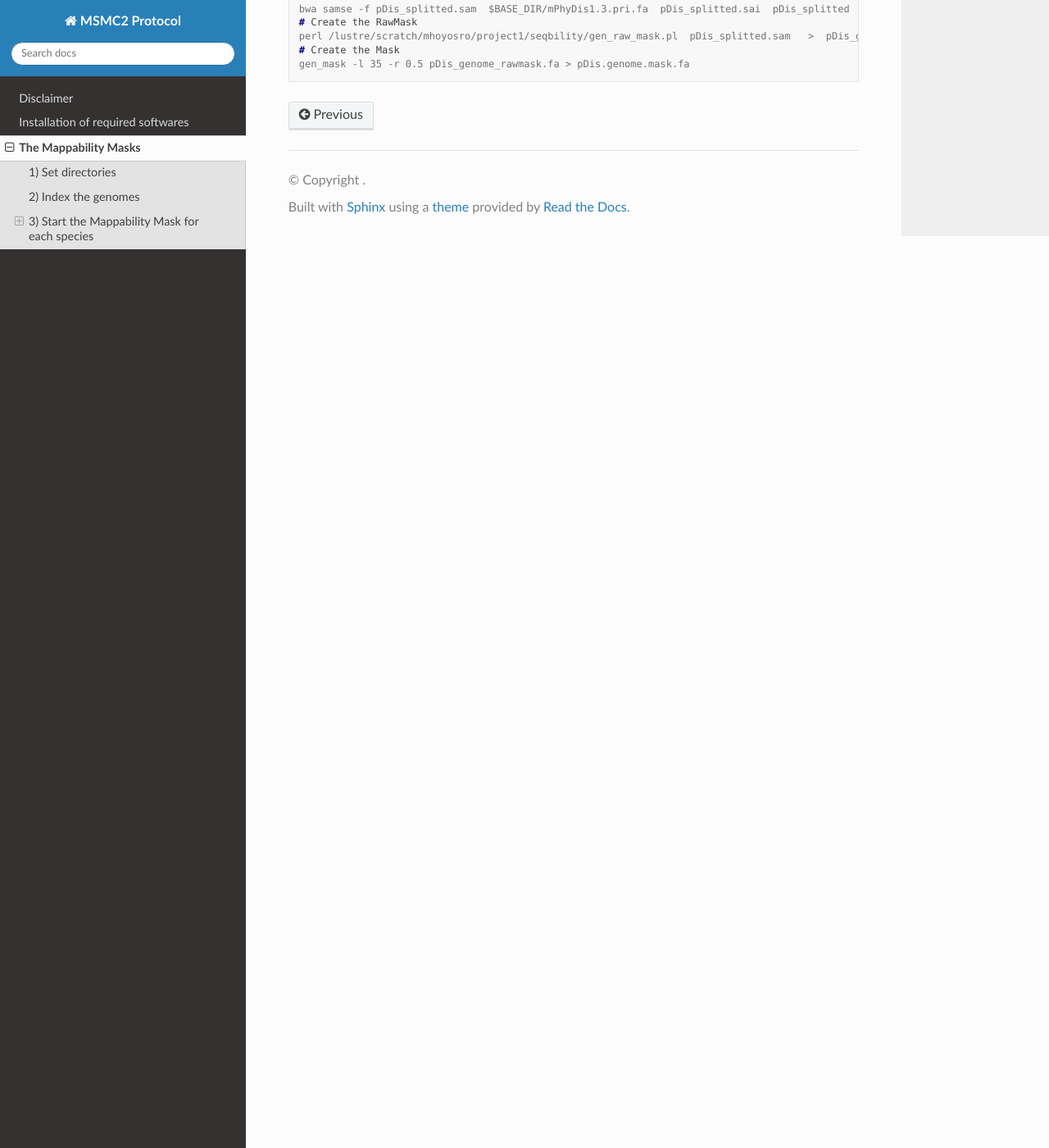
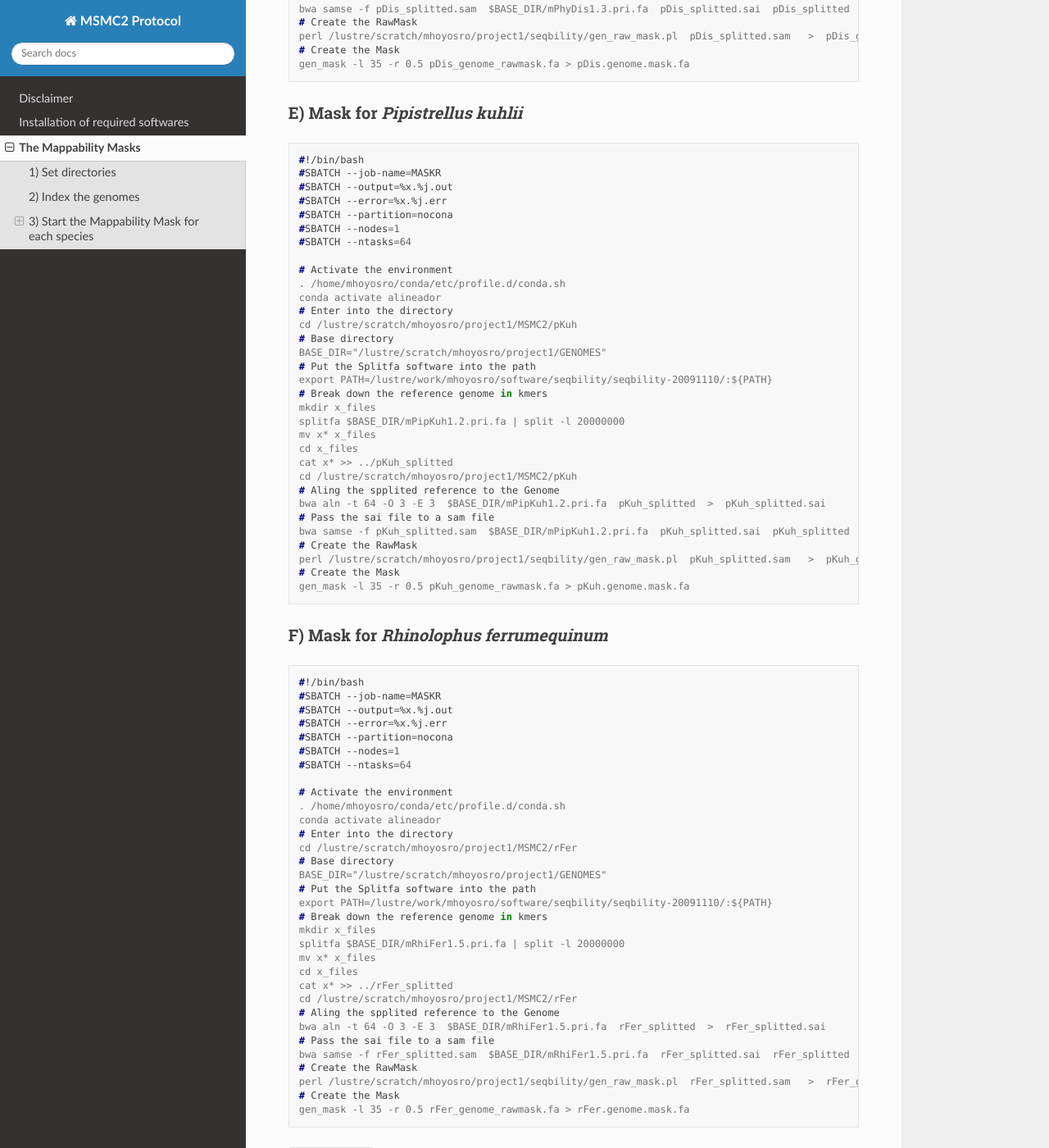
Before and after one commit to hoyosmanuel/MSMC2-Protocol, a Sphinx documentation site: the page built from docs/source/02_Data_Pre-Processing.rst, in a window 1280 px wide and 1400 px high, scrolled down 3644 px. Shown: the whole window at 82% size. Built offline with Sphinx 7.4.7 and the Read the Docs theme 3.1.0, drawn with Linux system fonts in a browser that asks for light colours.

Commit message:
Update 02_Data_Pre-Processing.rst

```diff
--- a/docs/source/02_Data_Pre-Processing.rst
+++ b/docs/source/02_Data_Pre-Processing.rst
@@ -218,3 +218,81 @@ D) Mask for *Phyllostomus discolor*
   perl /lustre/scratch/mhoyosro/project1/seqbility/gen_raw_mask.pl  pDis_splitted.sam   >  pDis_genome_rawmask.fa
   # Create the Mask
   gen_mask -l 35 -r 0.5 pDis_genome_rawmask.fa > pDis.genome.mask.fa
+
+
+E) Mask for *Pipistrellus kuhlii*
+~~~~~~~~~~~~~~~~~~~~~~~~~~~~~~~~~~~~
+
+.. code-block:: console
+
+  #!/bin/bash
+  #SBATCH --job-name=MASKR
+  #SBATCH --output=%x.%j.out
+  #SBATCH --error=%x.%j.err
+  #SBATCH --partition=nocona
+  #SBATCH --nodes=1
+  #SBATCH --ntasks=64
+
+  # Activate the environment
+  . /home/mhoyosro/conda/etc/profile.d/conda.sh
+  conda activate alineador
+  # Enter into the directory
+  cd /lustre/scratch/mhoyosro/project1/MSMC2/pKuh
+  # Base directory
+  BASE_DIR="/lustre/scratch/mhoyosro/project1/GENOMES"
+  # Put the Splitfa software into the path
+  export PATH=/lustre/work/mhoyosro/software/seqbility/seqbility-20091110/:${PATH}
+  # Break down the reference genome in kmers
+  mkdir x_files
+  splitfa $BASE_DIR/mPipKuh1.2.pri.fa | split -l 20000000
+  mv x* x_files
+  cd x_files
+  cat x* >> ../pKuh_splitted
+  cd /lustre/scratch/mhoyosro/project1/MSMC2/pKuh
+  # Aling the spplited reference to the Genome
+  bwa aln -t 64 -O 3 -E 3  $BASE_DIR/mPipKuh1.2.pri.fa  pKuh_splitted  >  pKuh_splitted.sai
+  # Pass the sai file to a sam file
+  bwa samse -f pKuh_splitted.sam  $BASE_DIR/mPipKuh1.2.pri.fa  pKuh_splitted.sai  pKuh_splitted
+  # Create the RawMask
+  perl /lustre/scratch/mhoyosro/project1/seqbility/gen_raw_mask.pl  pKuh_splitted.sam   >  pKuh_genome_rawmask.fa
+  # Create the Mask
+  gen_mask -l 35 -r 0.5 pKuh_genome_rawmask.fa > pKuh.genome.mask.fa
+
+
+F) Mask for *Rhinolophus ferrumequinum*
+~~~~~~~~~~~~~~~~~~~~~~~~~~~~~~~~~~~~
+
+.. code-block:: console
+
+  #!/bin/bash
+  #SBATCH --job-name=MASKR
+  #SBATCH --output=%x.%j.out
+  #SBATCH --error=%x.%j.err
+  #SBATCH --partition=nocona
+  #SBATCH --nodes=1
+  #SBATCH --ntasks=64
+
+  # Activate the environment
+  . /home/mhoyosro/conda/etc/profile.d/conda.sh
+  conda activate alineador
+  # Enter into the directory
+  cd /lustre/scratch/mhoyosro/project1/MSMC2/rFer
+  # Base directory
+  BASE_DIR="/lustre/scratch/mhoyosro/project1/GENOMES"
+  # Put the Splitfa software into the path
+  export PATH=/lustre/work/mhoyosro/software/seqbility/seqbility-20091110/:${PATH}
+  # Break down the reference genome in kmers
+  mkdir x_files
+  splitfa $BASE_DIR/mRhiFer1.5.pri.fa | split -l 20000000
+  mv x* x_files
+  cd x_files
+  cat x* >> ../rFer_splitted
+  cd /lustre/scratch/mhoyosro/project1/MSMC2/rFer
+  # Aling the spplited reference to the Genome
+  bwa aln -t 64 -O 3 -E 3  $BASE_DIR/mRhiFer1.5.pri.fa  rFer_splitted  >  rFer_splitted.sai
+  # Pass the sai file to a sam file
+  bwa samse -f rFer_splitted.sam  $BASE_DIR/mRhiFer1.5.pri.fa  rFer_splitted.sai  rFer_splitted
+  # Create the RawMask
+  perl /lustre/scratch/mhoyosro/project1/seqbility/gen_raw_mask.pl  rFer_splitted.sam   >  rFer_genome_rawmask.fa
+  # Create the Mask
+  gen_mask -l 35 -r 0.5 rFer_genome_rawmask.fa > rFer.genome.mask.fa
```
